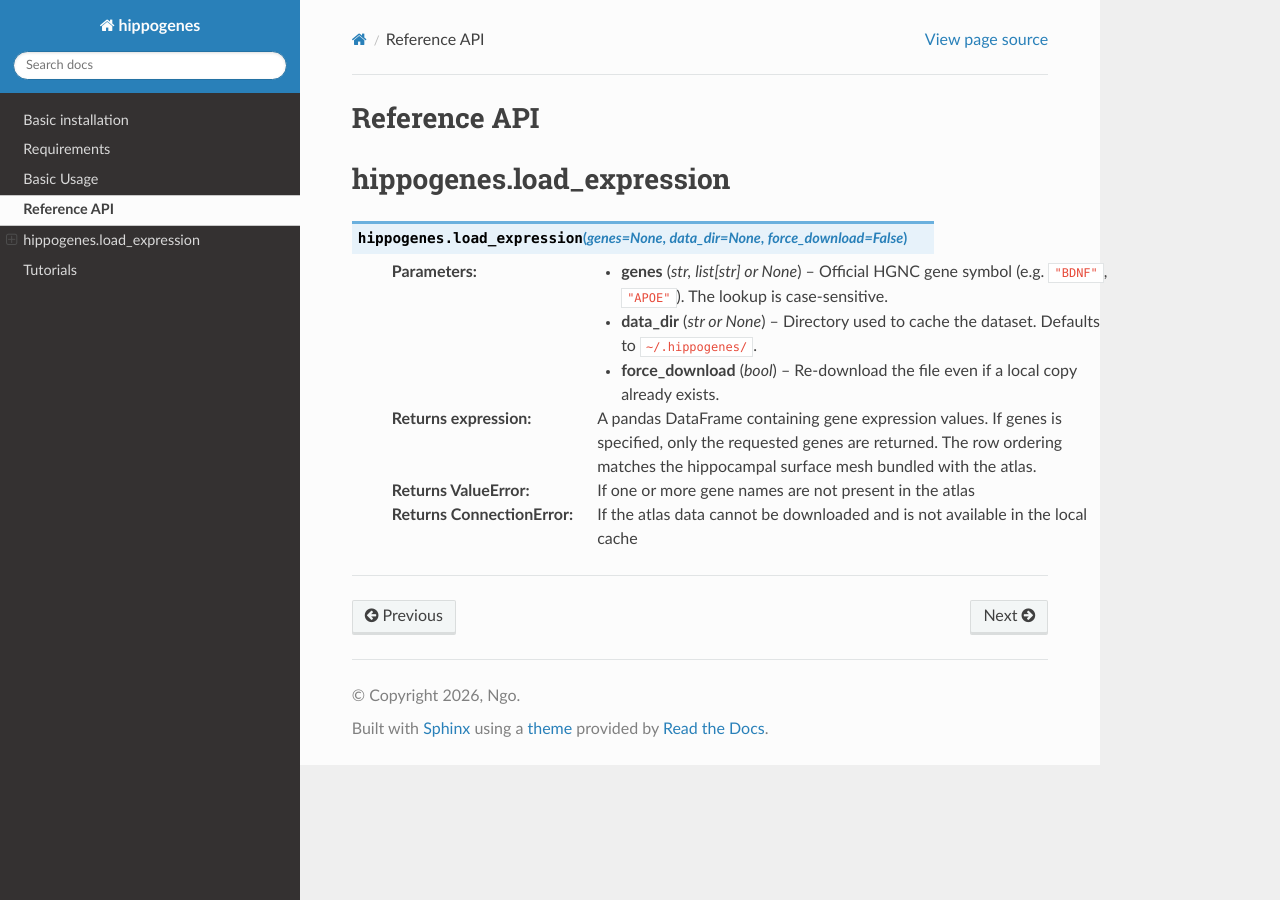
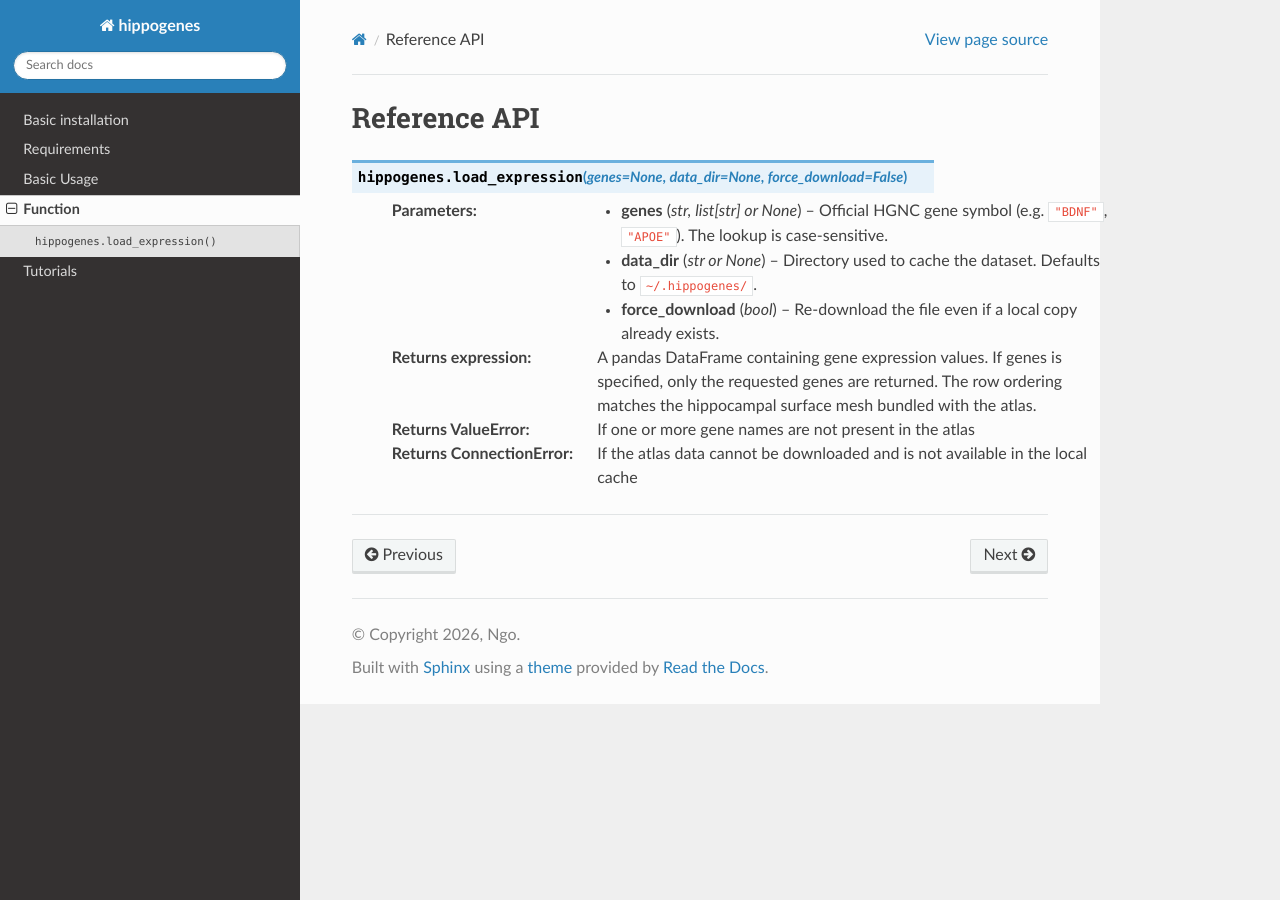
Before and after one commit to alexander-ngo/hippogenes, a Sphinx documentation site: the page built from docs/source/api.rst, in a window 1280 px wide. Built offline with Sphinx 7.4.7 and the Read the Docs theme 3.1.0, drawn with Linux system fonts in a browser that asks for light colours; pages that are not in the unit, such as notebooks, are missing from menus.

Commit message:
doc: update API reference

```diff
--- a/docs/source/api.rst
+++ b/docs/source/api.rst
@@ -2,9 +2,6 @@
 
 Reference API
 ~~~~~~~~~~~~~
-
-hippogenes.load_expression
-~~~~~~~~~~~~~~~~~~~~~~~~~~
 
 .. py:function:: hippogenes.load_expression(genes=None, data_dir=None, force_download=False)
 
```
